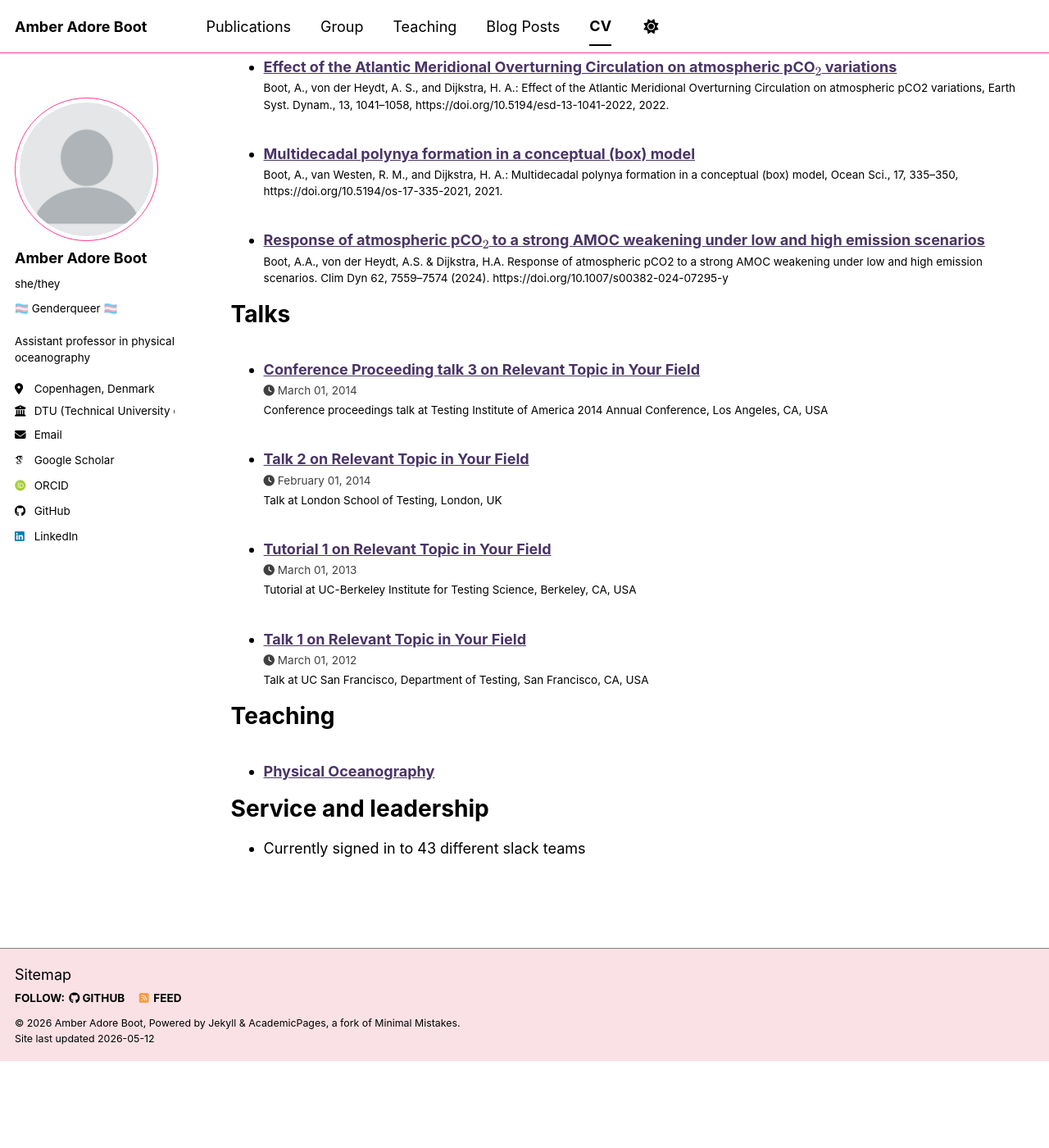
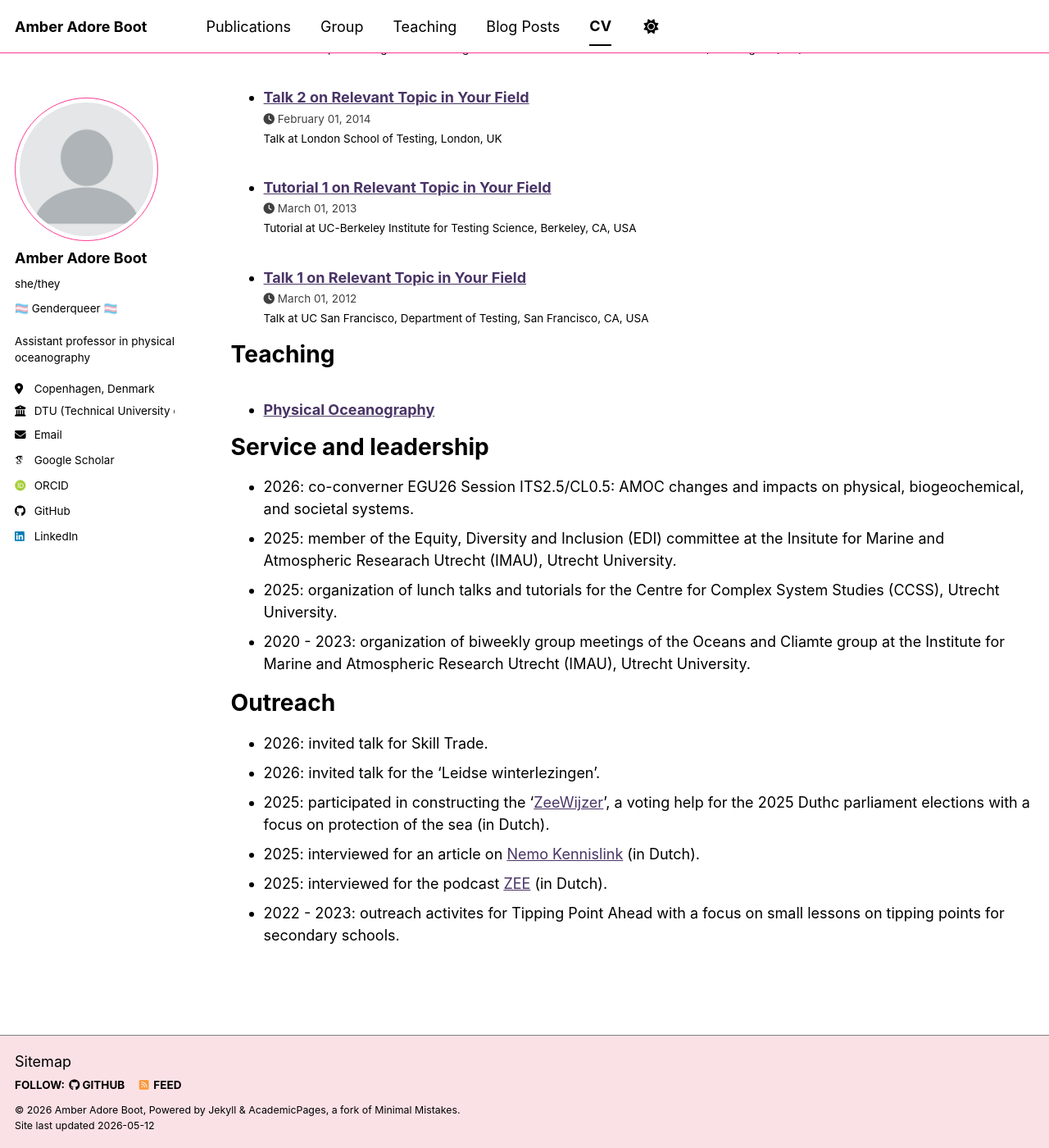
Before and after one commit to amber-adore-boot/amber-adore-boot.github.io, a Jekyll site: the page built from _pages/cv.md, in a window 1280 px wide and 1400 px high, scrolled down 2480 px. Shown: the whole window at 82% size. Built offline with Jekyll 4.4.1, drawn with Linux system fonts in a browser that asks for light colours; some web fonts are replaced; a script bundle is joined from its source files by our own code; library files that are not in the unit come from our copies; before the commit the page ends 3774 px from its top, so only the background shows below that; some of the changed text lies outside the part shown.

Commit message:
Update cv.md

```diff
--- a/_pages/cv.md
+++ b/_pages/cv.md
@@ -11,35 +11,20 @@ redirect_from:
 
 Education
 ======
-* Ph.D in Version Control Theory, GitHub University, 2018 (expected)
-* M.S. in Jekyll, GitHub University, 2014
-* B.S. in GitHub, GitHub University, 2012
+* Ph.D in Physical Oceanography titled Carbon Cycle Feedbacks and Climate Tipping Behavior, Utrecht University, 2024
+* M.Sc. in Climate Physics, Utrecht University, 2019
+* M.Sc. in Hydraulic Engineering, Delft University of Technology, 2019
+* B.Sc. in Civiele Techniek (Civil Engineering), University of Twente, 2015
 
 Work experience
 ======
-* Spring 2024: Academic Pages Collaborator
-  * GitHub University
-  * Duties includes: Updates and improvements to template
-  * Supervisor: The Users
-
-* Fall 2015: Research Assistant
-  * GitHub University
-  * Duties included: Merging pull requests
-  * Supervisor: Professor Hub
-
-* Summer 2015: Research Assistant
-  * GitHub University
-  * Duties included: Tagging issues
-  * Supervisor: Professor Git
+* 2024 - 2025: Postdoctoral researcher at Utrecht University
 
 Skills
 ======
-* Skill 1
-* Skill 2
-  * Sub-skill 2.1
-  * Sub-skill 2.2
-  * Sub-skill 2.3
-* Skill 3
+* Python
+* Fortran
+* Earth System Model data analysis
 
 Publications
 ======
@@ -47,7 +32,7 @@ Publications
     {% include archive-single-cv.html %}
   {% endfor %}</ul>
 
-Talks
+Invited talks
 ======
   <ul>{% for post in site.talks reversed %}
     {% include archive-single-talk-cv.html  %}
@@ -61,4 +46,16 @@ Teaching
 
 Service and leadership
 ======
-* Currently signed in to 43 different slack teams
+* 2026: co-converner  EGU26 Session ITS2.5/CL0.5: AMOC changes and impacts on physical, biogeochemical, and societal systems.
+* 2025: member of the Equity, Diversity and Inclusion (EDI) committee at the Insitute for Marine and Atmospheric Researach Utrecht (IMAU), Utrecht University.
+* 2025: organization of lunch talks and tutorials for the Centre for Complex System Studies (CCSS), Utrecht University.
+* 2020 - 2023: organization of biweekly group meetings of the Oceans and Cliamte group at the Institute for Marine and Atmospheric Research Utrecht (IMAU), Utrecht University.
+
+Outreach
+======
+* 2026: invited talk for Skill Trade.
+* 2026: invited talk for the 'Leidse winterlezingen'.
+* 2025: participated in constructing the '[ZeeWijzer](https://wereldoceaandagen.nl/stem-voor-de-zee/)', a voting help for the 2025 Duthc parliament elections with a focus on protection of the sea (in Dutch).
+* 2025: interviewed for an article on [Nemo Kennislink](https://www.nemokennislink.nl/publicaties/zonder-golfstroom-krijgen-ook-vissen-het-koud/) (in Dutch).
+* 2025: interviewed for the podcast [ZEE](https://www.threesanna.com/zee-6-zee-ijs/) (in Dutch).
+* 2022 - 2023: outreach activites for Tipping Point Ahead with a focus on small lessons on tipping points for secondary schools.
```
